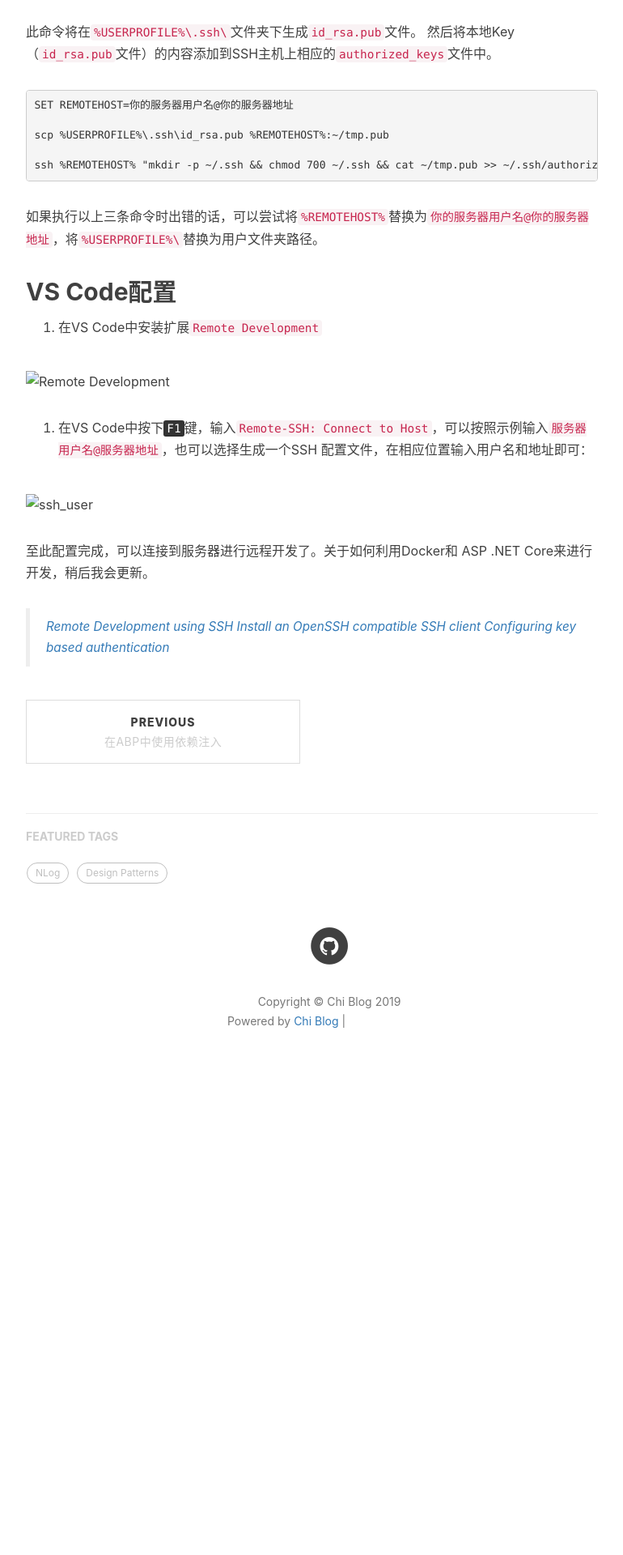
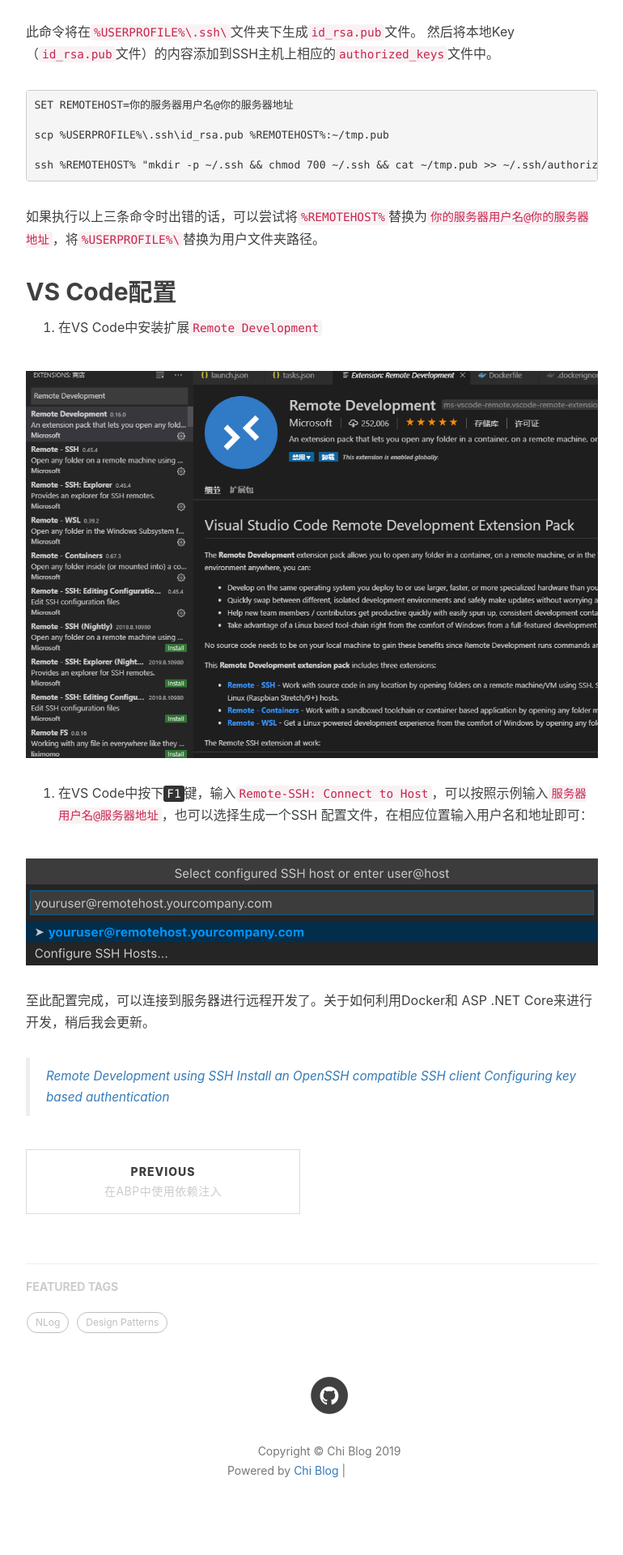
Before and after one commit to realZhangChi/realZhangChi.github.io, a Jekyll site: the page built from _posts/2019-08-09-remote-development-using-ssh.md, in a window 1280 px wide. Shown: the part 1827-3747 px from the top of the page at 81% size, without its empty margins (233-1003 px from the left). Built offline with Jekyll 4.4.1, drawn with Linux system fonts in a browser that asks for light colours; nearby versions of some CDN libraries; comment, search, counter and statistics services are not loaded; before the commit the page ends 3192 px from its top, so only the background shows below that; grey boxes are pictures that could not be loaded.

Commit message:
:bug: pic dir

```diff
--- a/_posts/2019-08-09-remote-development-using-ssh.md
+++ b/_posts/2019-08-09-remote-development-using-ssh.md
@@ -94,11 +94,11 @@
 
 1. 在VS Code中安装扩展`Remote Development`
 
-![Remote Development](..\img\in-post\2019-08-09-remote-development\2019-08-09-remote-development.png)
+![Remote Development](/img/in-post/2019-08-09-remote-development/2019-08-09-remote-development.png)
 
 2. 在VS Code中按下<kbd>F1</kbd>键，输入`Remote-SSH: Connect to Host`，可以按照示例输入`服务器用户名@服务器地址`，也可以选择生成一个SSH 配置文件，在相应位置输入用户名和地址即可：
 
-![ssh_user](..\img\in-post\2019-08-09-remote-development\ssh-user@box.png)
+![ssh_user](/img/in-post/2019-08-09-remote-development/ssh-user@box.png)
 
 至此配置完成，可以连接到服务器进行远程开发了。关于如何利用Docker和 ASP .NET Core来进行开发，稍后我会更新。
 
```
